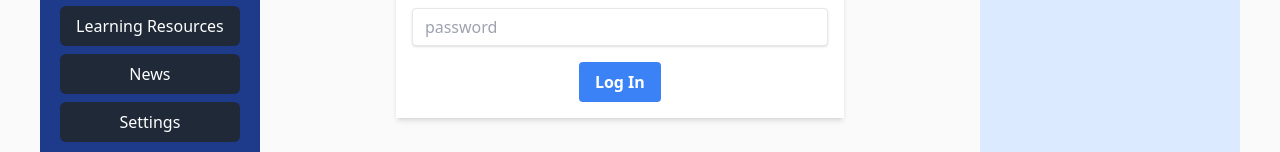
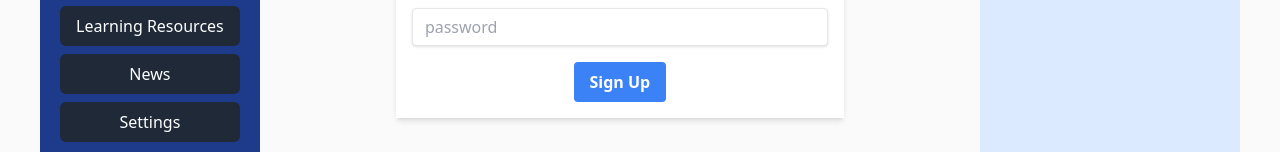
Before and after one commit to siwhelan/developers-with-problems, a SvelteKit app: page /signup in a window 1280 px wide. Shown: the part 358-510 px from the top of the page. Built offline with nearby package versions, Linux system fonts and the light colour scheme; no server answers.

Commit message:
changed sign up button

```diff
--- a/src/routes/signup/+page.svelte
+++ b/src/routes/signup/+page.svelte
@@ -99,7 +99,7 @@
 			<button
 				class="bg-blue-500 hover:bg-blue-700 text-white font-bold py-2 px-4 rounded focus:outline-none focus:shadow-outline"
 				type="submit"
-				>Log In</button
+				>Sign Up</button
 			>
 	</form>
 	{/if}
```
